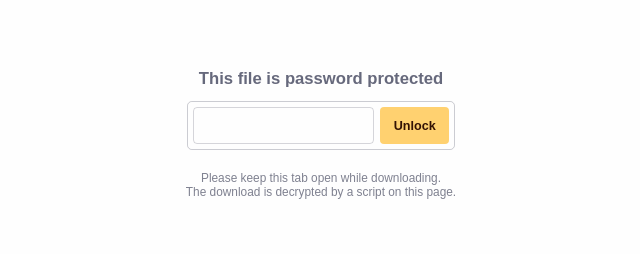
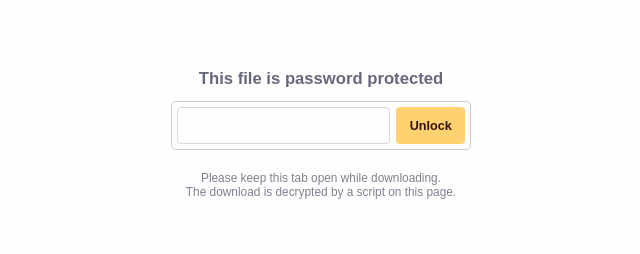
Before and after one commit to dexgs/transpo, a plain HTML site: page www/unlock.html in a window 1280 px wide. Shown: the whole page, without its empty margins (319-959 px from the left). Drawn offline with Linux system fonts and the light colour scheme; files that its build step writes are made by us from their sources; files whose address does not match are found by name.

Commit message:
Update unlock.html

```diff
--- a/www/unlock.html
+++ b/www/unlock.html
@@ -10,7 +10,7 @@
 
     </head>
     <body>
-        <div class="ui-frame" style="width: 16em;">
+        <div class="ui-frame" style="width: 18em;">
             <h3 style="position: relative; top: -2em; margin: 0 -2em; margin-bottom: -2em">This file is password protected</h3>
             <form id="unlock-form" method="post" autocomplete="off" style="width: 100%; display: flex">
                 <input name="password" id="password" type="text" autocomplete="new-password" style="flex-grow: 1">
```
